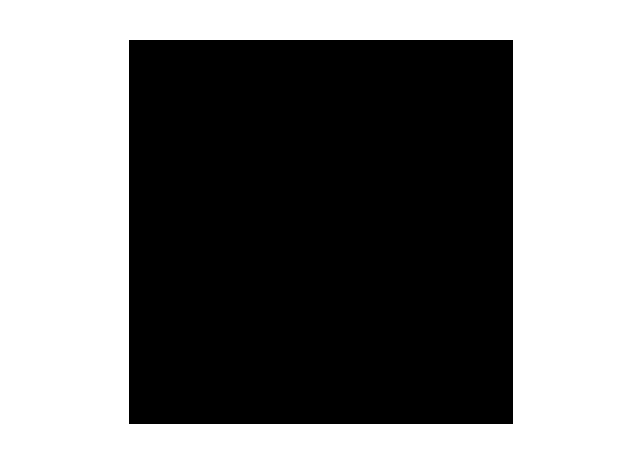
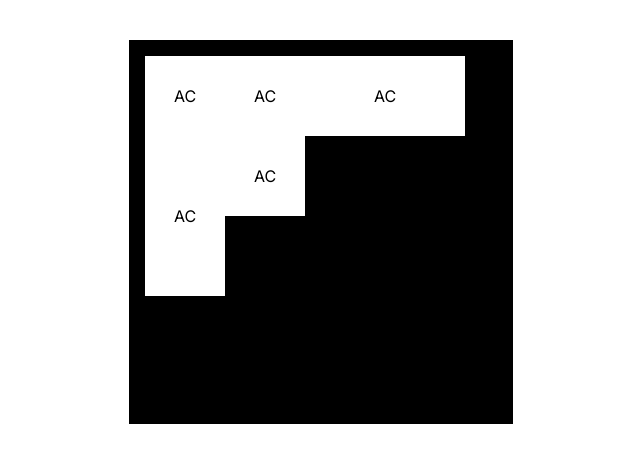
Before and after one commit to hamiltonlumati/calculator, a React (Vite) app: page / in a window 1280 px wide. Shown: the top 462 px of the page, without its empty margins (319-959 px from the left). Built offline with nearby package versions, Linux system fonts and the light colour scheme.

Commit message:
Buttons placement

```diff
--- a/src/components/keys.tsx
+++ b/src/components/keys.tsx
@@ -1,6 +1,12 @@
 function Keys(){
     return(
-        <div>
+        <div className="">
+            <button className="w-20 h-20 bg-white align-top">AC</button>
+            <button className="w-20 h-20 bg-white align-top">AC</button>
+            <button className="w-40 h-20 bg-white align-top">AC</button>
+            <button className="w-20 h-40 bg-white align-top">AC</button>
+            <button className="w-20 h-20 bg-white align-top">AC</button>
+
         </div>
     )
 }
--- a/src/layout/screen.tsx
+++ b/src/layout/screen.tsx
@@ -3,7 +3,7 @@ import Display from "../components/display";
 
 function Screen(){
     return(
-        <div className="w-96 h-96 bg-black">
+        <div className="w-96 h-96 bg-black p-4">
             <Display />
             <Keys />
         </div>
--- a/tailwind.config.js
+++ b/tailwind.config.js
@@ -6,7 +6,6 @@ export default {
     "./src/components/display.tsx",
     "./src/components/keys.tsx",
     "./src/layout/screen.tsx"
-
   ],
   theme: {
     extend: {},
```
